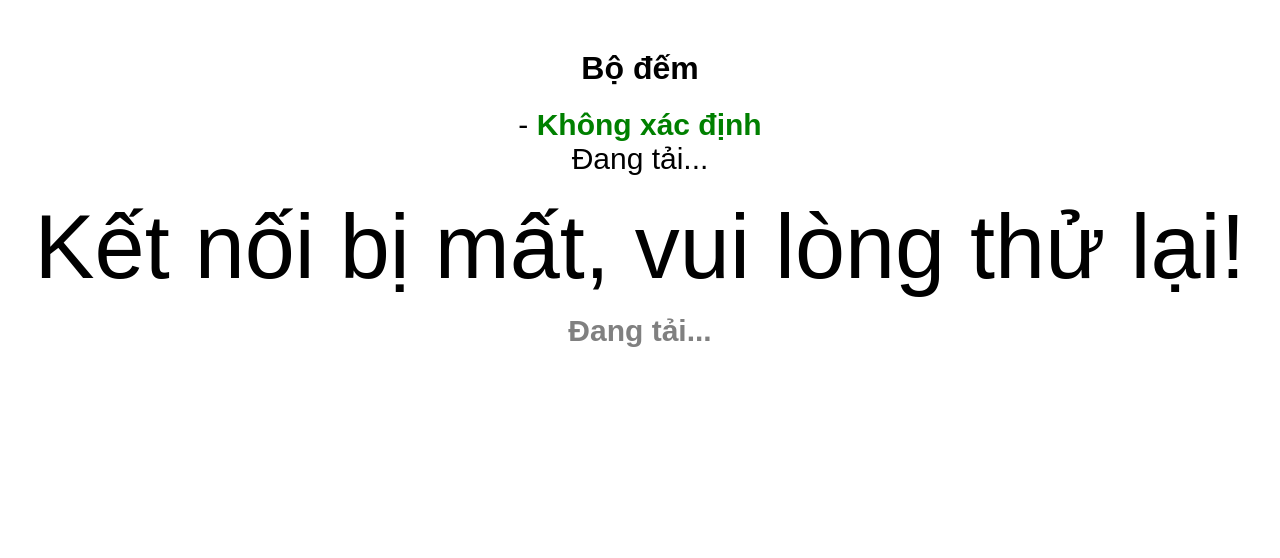
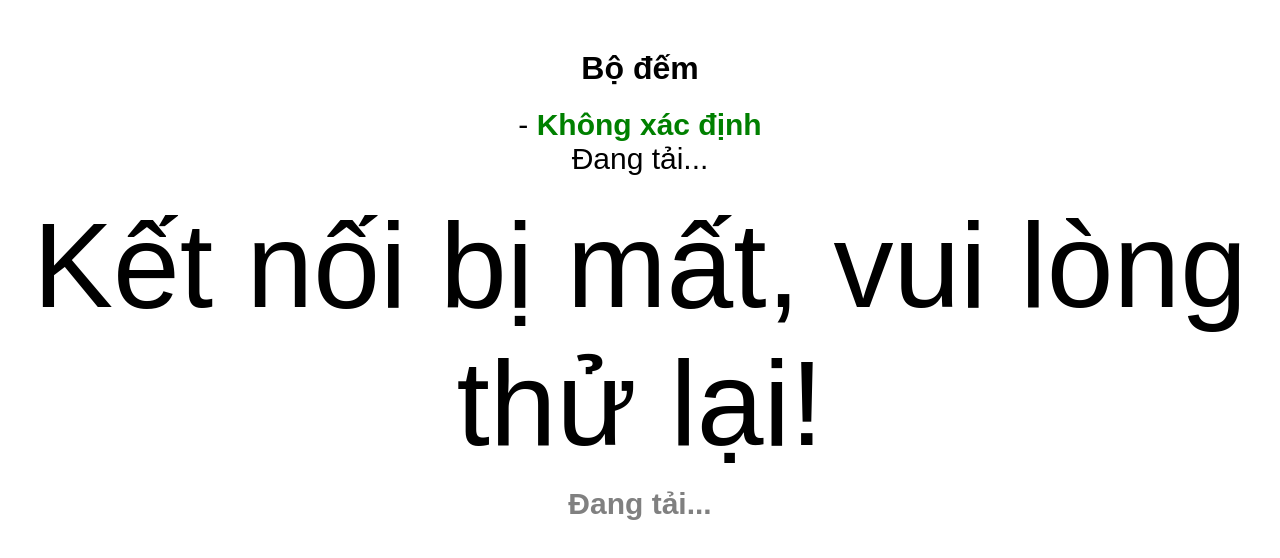
Before and after one commit to thanhtai9832/sever., a website: page public/index.html in a window 1280 px wide. Drawn offline with Linux system fonts and the light colour scheme.

Commit message:
Update index.html

```diff
--- a/public/index.html
+++ b/public/index.html
@@ -11,7 +11,7 @@
             margin-top: 50px;
         }
         #countdown {
-            font-size: 90px;
+            font-size: 120px;
             margin-top: 20px;
             color: #000;
         }
```
